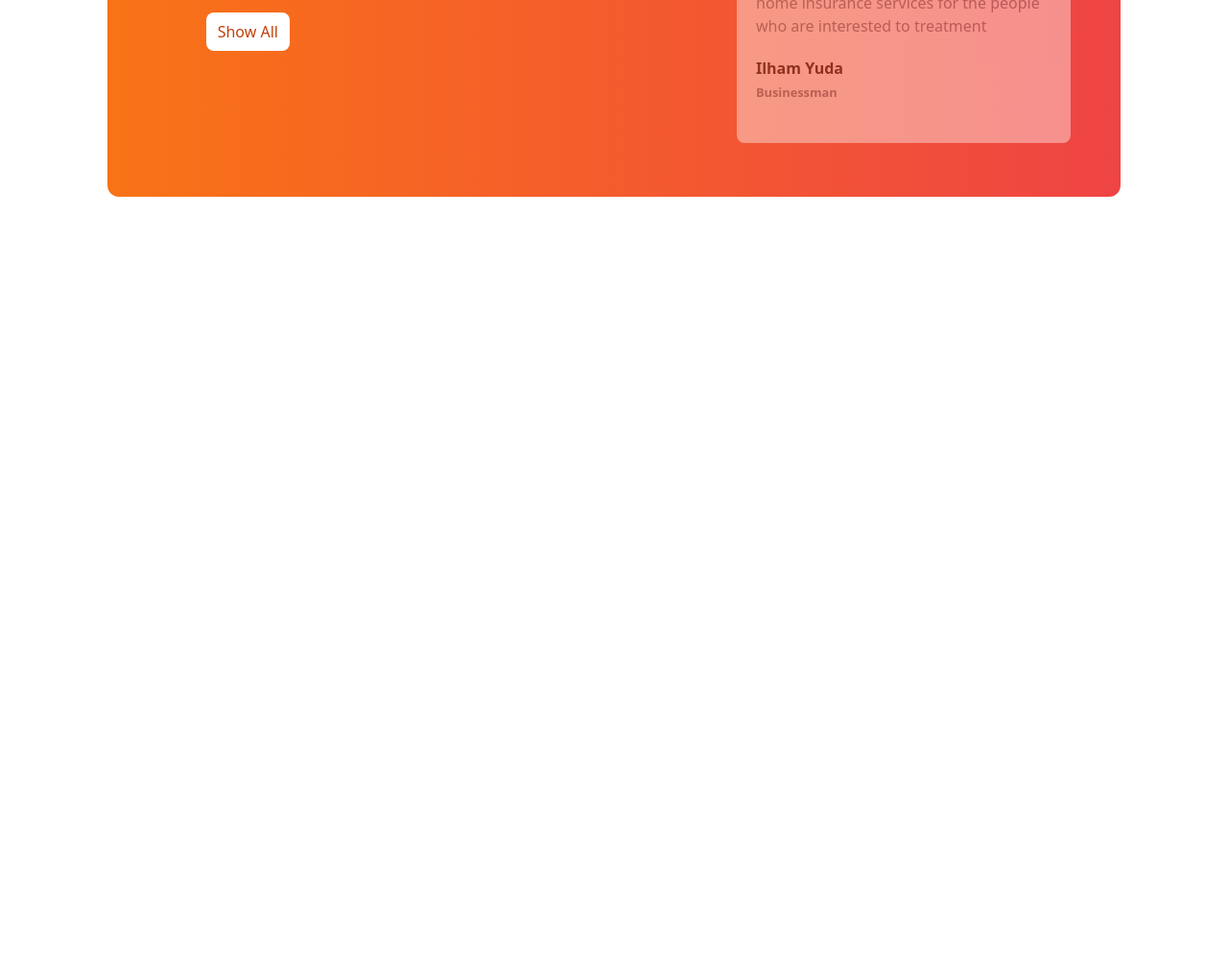
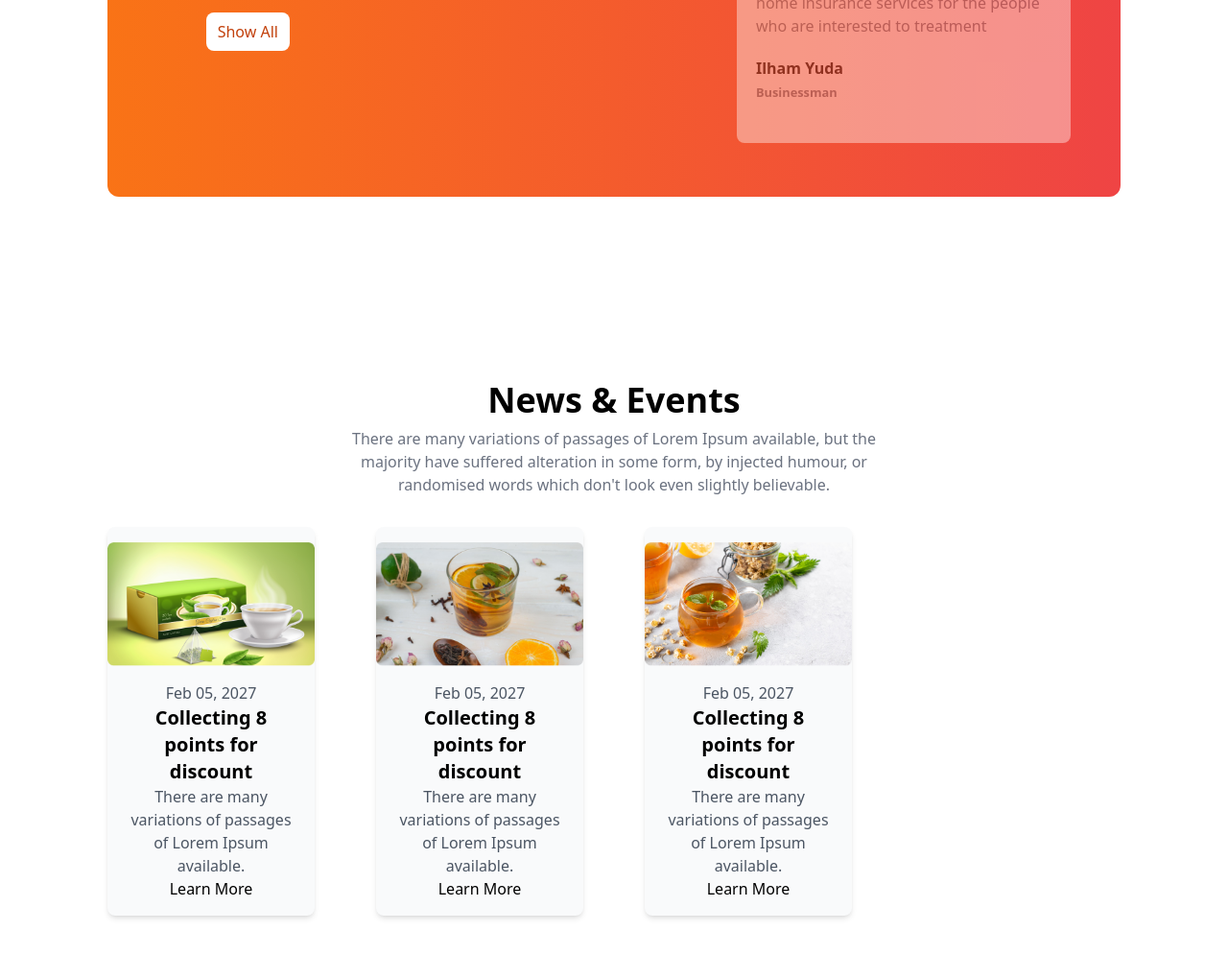
Before and after one commit to samiullahmamu/tea-house, a plain HTML site: page index.html in a window 1280 px wide. Shown: the part 2222-3217 px from the top of the page at 96% size. Before the commit the page ends 2523 px from the top, so only its background shows below. Drawn offline with nearby package versions, Linux system fonts and the light colour scheme.

Commit message:
news fied

```diff
--- a/index.html
+++ b/index.html
@@ -166,6 +166,45 @@
           </div>
         </div>
       </section>
+      <!-- news section -->
+      <section class="py-8 lg:py-24 items-center justify-center">
+        <div class="text-center mb-8">
+          <h1 class="text-3xl md:text-4xl font-bold mb-2 ">News & Events</h1>
+          <p class="text-gray-500 max-w-xl mx-auto">There are many variations of passages of Lorem Ipsum available, but the majority have suffered alteration in some form, by injected humour, or randomised words which don't look even slightly believable.</p>
+         </div>
+         <!-- news card -->
+         <div class="grid grid-cols-1  md:grid-cols-2 lg:grid-cols-4 gap-16 text-center">
+         <div class="rounded-lg shadow-md bg-gray-50 overflow-hidden">
+          <img class="mx-auto pt-4" src="images/news-1.png" alt="">
+          <div class="p-4">
+            <p class="text-gray-600">Feb 05, 2027</p>
+          <h2 class="font-bold text-xl">Collecting 8 points for discount</h2>
+          <p class="text-gray-600">There are many variations of passages of Lorem Ipsum available.</p>
+          <h3>Learn More</h3>
+        </div>
+         </div>
+         <div class="rounded-lg shadow-md bg-gray-50 overflow-hidden">
+          <img class="mx-auto pt-4" src="images/news-2.png" alt="">
+          <div class="p-4">
+            <p class="text-gray-600">Feb 05, 2027</p>
+          <h2 class="font-bold text-xl">Collecting 8 points for discount</h2>
+          <p class="text-gray-600">There are many variations of passages of Lorem Ipsum available.</p>
+          <h3>Learn More</h3>
+        </div>
+         </div>
+         <div class="rounded-lg shadow-md bg-gray-50 overflow-hidden">
+          <img class="mx-auto pt-4" src="images/news-3.png" alt="">
+          <div class="p-4">
+            <p class="text-gray-600">Feb 05, 2027</p>
+          <h2 class="font-bold text-xl">Collecting 8 points for discount</h2>
+          <p class="text-gray-600">There are many variations of passages of Lorem Ipsum available.</p>
+          <h3>Learn More</h3>
+        </div>
+         </div>
+         </div>
+      </section>
+      <!-- footer section -->
+
    </main>
 </body>
 </html>
```
